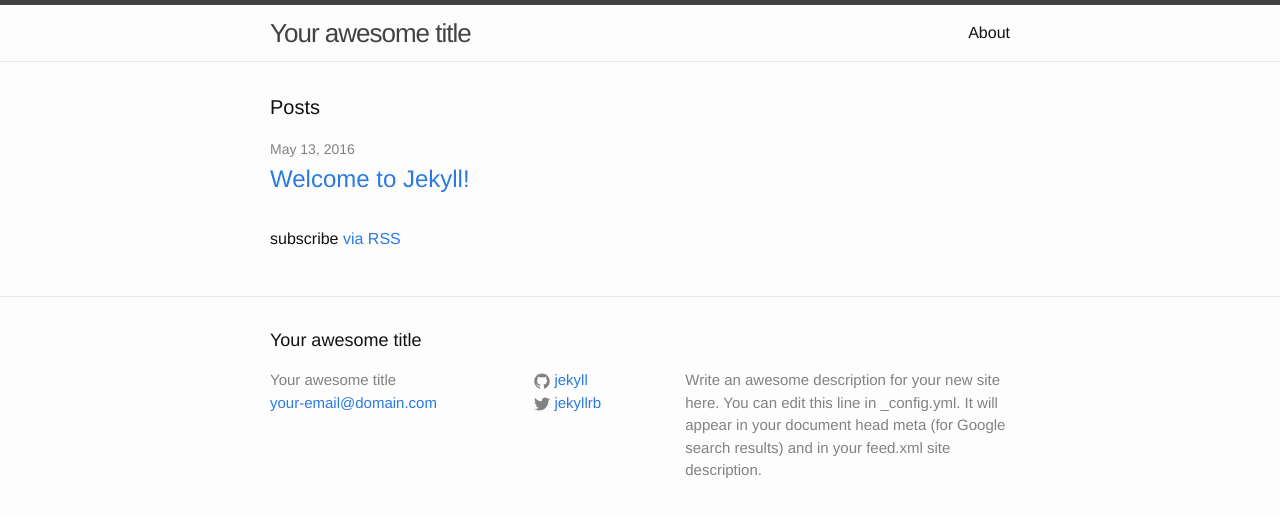
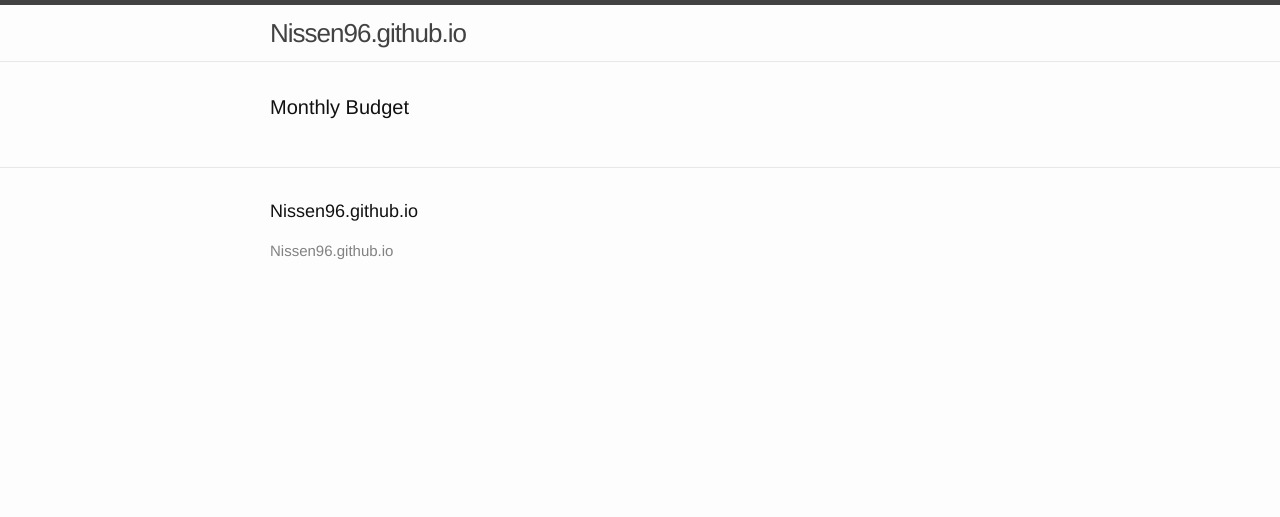
Before and after one commit to Nissen96/Nissen96.github.io, a Jekyll site: the page built from index.html, in a window 1280 px wide. Shown: the top 517 px of the page. Built offline with Jekyll 4.4.1, drawn with Linux system fonts in a browser that asks for light colours.

Commit message:
Remove page

```diff
--- a/_posts/2016-05-13-welcome-to-jekyll.markdown
+++ /dev/null
@@ -1,25 +0,0 @@
----
-layout: post
-title:  "Welcome to Jekyll!"
-date:   2016-05-13 08:04:30 -0400
-categories: jekyll update
----
-You’ll find this post in your `_posts` directory. Go ahead and edit it and re-build the site to see your changes. You can rebuild the site in many different ways, but the most common way is to run `jekyll serve`, which launches a web server and auto-regenerates your site when a file is updated.
-
-To add new posts, simply add a file in the `_posts` directory that follows the convention `YYYY-MM-DD-name-of-post.ext` and includes the necessary front matter. Take a look at the source for this post to get an idea about how it works.
-
-Jekyll also offers powerful support for code snippets:
-
-{% highlight ruby %}
-def print_hi(name)
-  puts "Hi, #{name}"
-end
-print_hi('Tom')
-#=> prints 'Hi, Tom' to STDOUT.
-{% endhighlight %}
-
-Check out the [Jekyll docs][jekyll-docs] for more info on how to get the most out of Jekyll. File all bugs/feature requests at [Jekyll’s GitHub repo][jekyll-gh]. If you have questions, you can ask them on [Jekyll Talk][jekyll-talk].
-
-[jekyll-docs]: http://jekyllrb.com/docs/home
-[jekyll-gh]:   https://github.com/jekyll/jekyll
-[jekyll-talk]: https://talk.jekyllrb.com/
--- a/about.md
+++ /dev/null
@@ -1,15 +0,0 @@
----
-layout: page
-title: About
-permalink: /about/
----
-
-This is the base Jekyll theme. You can find out more info about customizing your Jekyll theme, as well as basic Jekyll usage documentation at [jekyllrb.com](http://jekyllrb.com/)
-
-You can find the source code for the Jekyll new theme at:
-{% include icon-github.html username="jglovier" %} /
-[jekyll-new](https://github.com/jglovier/jekyll-new)
-
-You can find the source code for Jekyll at
-{% include icon-github.html username="jekyll" %} /
-[jekyll](https://github.com/jekyll/jekyll)
--- a/feed.xml
+++ /dev/null
@@ -1,30 +0,0 @@
----
-layout: null
----
-<?xml version="1.0" encoding="UTF-8"?>
-<rss version="2.0" xmlns:atom="http://www.w3.org/2005/Atom">
-  <channel>
-    <title>{{ site.title | xml_escape }}</title>
-    <description>{{ site.description | xml_escape }}</description>
-    <link>{{ site.url }}{{ site.baseurl }}/</link>
-    <atom:link href="{{ "/feed.xml" | prepend: site.baseurl | prepend: site.url }}" rel="self" type="application/rss+xml"/>
-    <pubDate>{{ site.time | date_to_rfc822 }}</pubDate>
-    <lastBuildDate>{{ site.time | date_to_rfc822 }}</lastBuildDate>
-    <generator>Jekyll v{{ jekyll.version }}</generator>
-    {% for post in site.posts limit:10 %}
-      <item>
-        <title>{{ post.title | xml_escape }}</title>
-        <description>{{ post.content | xml_escape }}</description>
-        <pubDate>{{ post.date | date_to_rfc822 }}</pubDate>
-        <link>{{ post.url | prepend: site.baseurl | prepend: site.url }}</link>
-        <guid isPermaLink="true">{{ post.url | prepend: site.baseurl | prepend: site.url }}</guid>
-        {% for tag in post.tags %}
-        <category>{{ tag | xml_escape }}</category>
-        {% endfor %}
-        {% for cat in post.categories %}
-        <category>{{ cat | xml_escape }}</category>
-        {% endfor %}
-      </item>
-    {% endfor %}
-  </channel>
-</rss>
--- a/index.html
+++ b/index.html
@@ -4,20 +4,6 @@
 
 <div class="home">
 
-  <h1 class="page-heading">Posts</h1>
-
-  <ul class="post-list">
-    {% for post in site.posts %}
-      <li>
-        <span class="post-meta">{{ post.date | date: "%b %-d, %Y" }}</span>
-
-        <h2>
-          <a class="post-link" href="{{ post.url | prepend: site.baseurl }}">{{ post.title }}</a>
-        </h2>
-      </li>
-    {% endfor %}
-  </ul>
-
-  <p class="rss-subscribe">subscribe <a href="{{ "/feed.xml" | prepend: site.baseurl }}">via RSS</a></p>
+  <h1 class="page-heading">Monthly Budget</h1>
 
 </div>
```
Also changed, not shown: _config.yml (deleted, +0 -21 lines).
